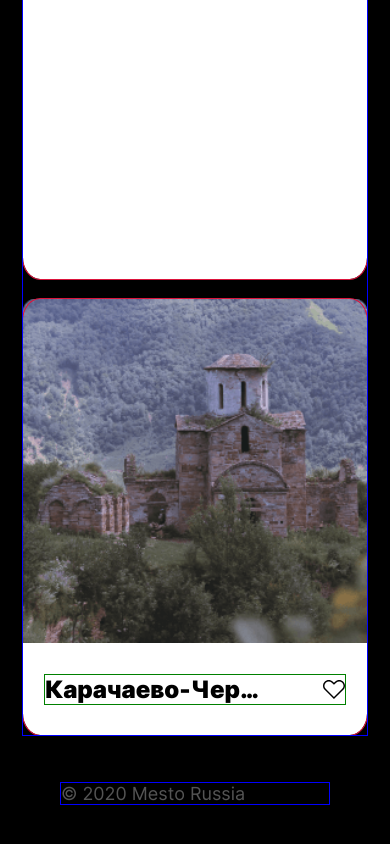
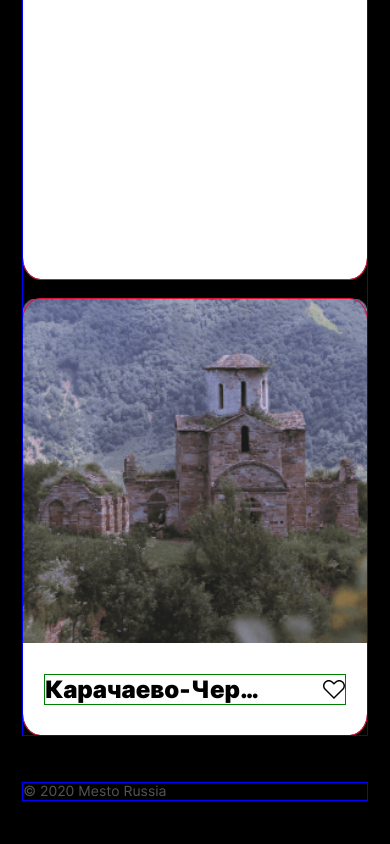
Before and after one commit to DashaSites/mesto, a plain HTML site: page index.html in a window 390 px wide. Shown: the part 2492-3336 px from the top of the page. Drawn offline with Linux system fonts and the light colour scheme.

Commit message:
fix adapt footer

```diff
--- a/blocks/footer/__copyright/footer__copyright.css
+++ b/blocks/footer/__copyright/footer__copyright.css
@@ -4,6 +4,12 @@
   font-weight: 400;
   color: #545454;
   margin: 0;
-  margin-bottom: 60px;
   padding: 0;
 }
+
+@media screen and (max-width: 767px) {
+  .footer__copyright {
+    font-size: 14px;
+    line-height: 16.94px;
+  }
+}
--- a/blocks/page/__footer/page__footer.css
+++ b/blocks/page/__footer/page__footer.css
@@ -1,5 +1,12 @@
 .page__footer {
-  max-width: 68.75%;
+  max-width: 100%;
   outline: 1px solid blue;
-  margin: 0 auto;
+  margin: 0 auto 60px;
 }
+
+@media screen and (max-width: 767px) {
+  .page__footer {
+    max-width: 88.12%;
+    margin-bottom: 36px;
+  }
+}
```
